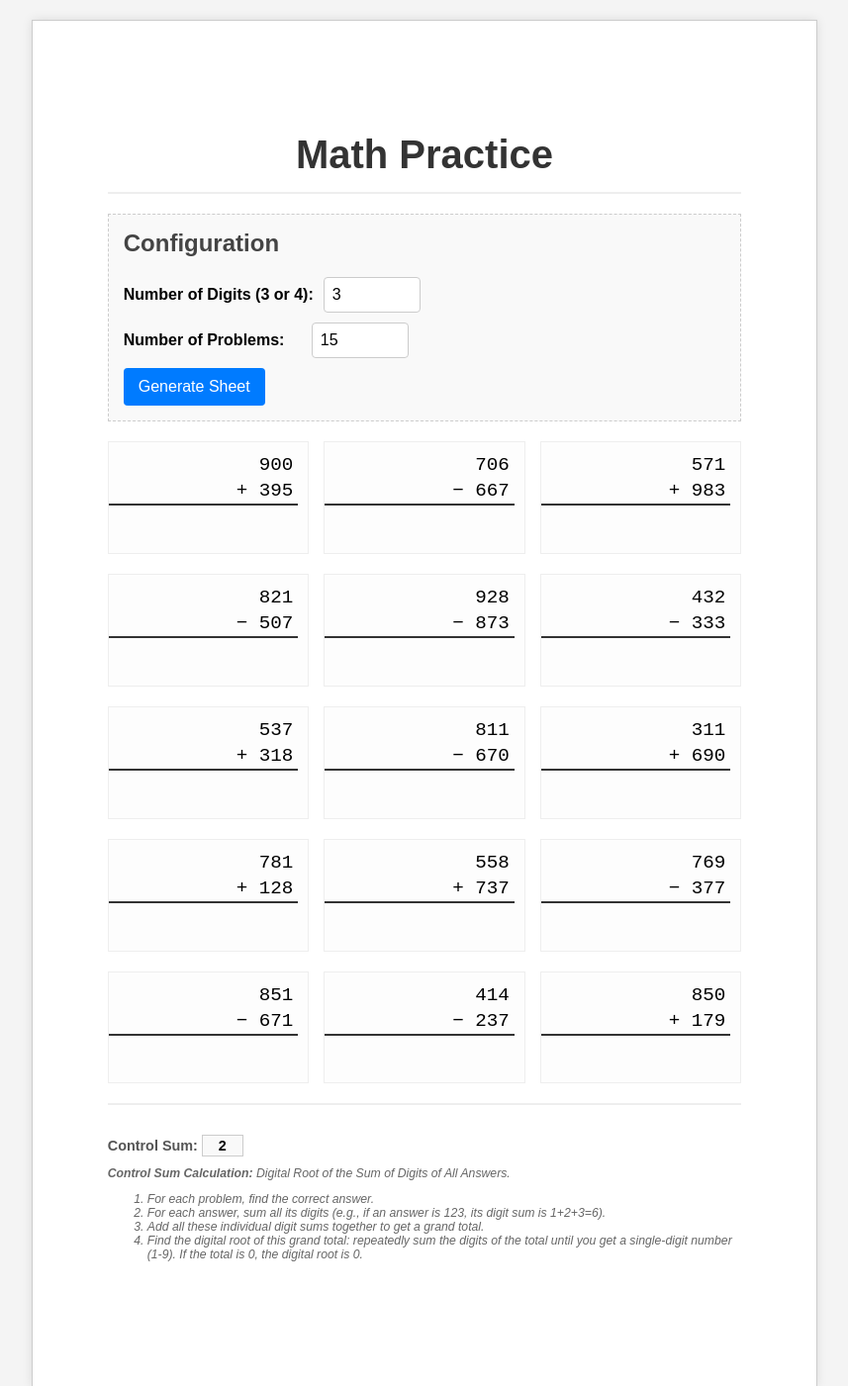
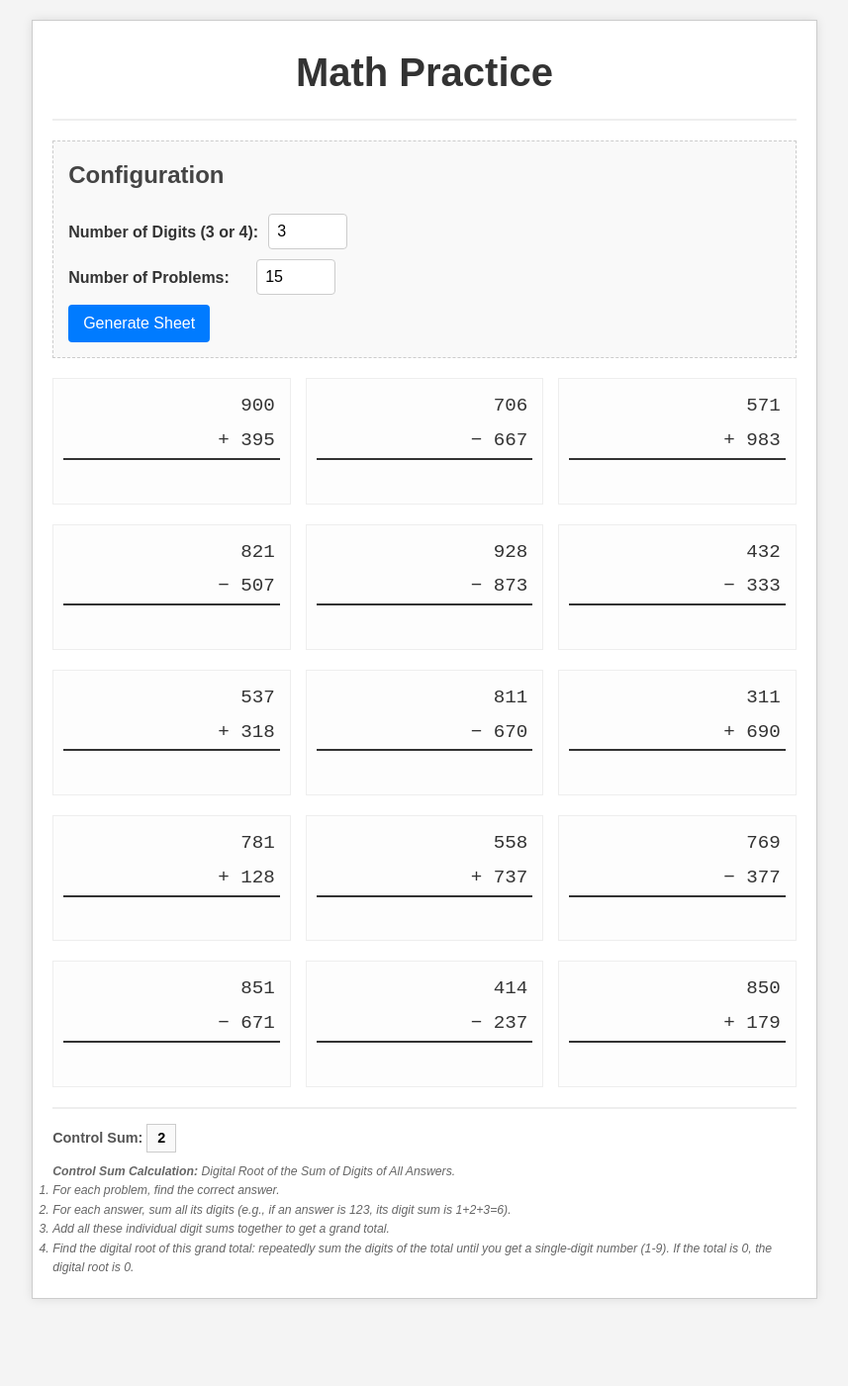
Before and after one commit to korjavin/calcsheet-generator, a plain HTML site: page index.html in a window 1280 px wide. Shown: the top 1401 px of the page at 99% size, without its empty margins (211-1068 px from the left). After the commit the page ends 1333 px from the top, so only its background shows below. Drawn offline with Linux system fonts and the light colour scheme.

Commit message:
Refactor CSS for improved layout and print styles

```diff
--- a/style.css
+++ b/style.css
@@ -1,94 +1,93 @@
+* {
+  box-sizing: border-box;
+  margin: 0;
+  padding: 0;
+}
+
 body {
-    font-family: sans-serif;
-    margin: 0;
-    background-color: #f4f4f4;
-    display: flex;
-    justify-content: center;
-    align-items: flex-start; /* Align to top for potentially long sheets */
-    min-height: 100vh;
-    padding: 20px;
-    box-sizing: border-box;
+  font-family: sans-serif;
+  background-color: #f4f4f4;
+  color: #333;
+  line-height: 1.6;
+  margin: 20px; /* As per instruction for screen style after reset */
+  /* display: flex, justify-content: center, align-items: flex-start, min-height: 100vh from original body are removed
+     as body margin and sheet-container margin:auto will handle spacing and centering */
 }
 
 .sheet-container {
     background-color: #fff;
-    padding: 30mm 20mm; /* Generous padding */
-    border: 1px solid #ccc;
-    box-shadow: 0 0 10px rgba(0, 0, 0, 0.1);
-    width: 100%;
-    max-width: 210mm; /* Approx A4 width */
-    min-height: 297mm; /* Approx A4 height, though content will dictate actual */
-    box-sizing: border-box;
-    display: flex;
-    flex-direction: column;
+    padding: 20px; /* As per instruction for screen style after reset (original was 30mm 20mm) */
+    margin: 20px auto; /* As per instruction for screen style after reset, for centering */
+    max-width: 210mm; /* Approx A4 width (kept from original) */
+    box-shadow: 0 0 10px rgba(0, 0, 0, 0.1); /* Kept from original */
+    border: 1px solid #ccc; /* Kept from original */
+    min-height: 297mm; /* Approx A4 height (kept from original) */
+    display: flex; /* Kept from original, for internal layout */
+    flex-direction: column; /* Kept from original, for internal layout */
 }
 
 header {
     text-align: center;
-    margin-bottom: 20px;
+    margin-bottom: 20px; /* Restored */
     border-bottom: 2px solid #eee;
-    padding-bottom: 15px;
+    padding-bottom: 15px; /* Restored */
 }
 
 header h1 {
-    margin: 0;
+    /* margin: 0; is covered by global reset */
     color: #333;
-    font-size: 2.5em; /* Larger title */
+    font-size: 2.5em;
 }
 
 #problems-section {
-    flex-grow: 1; /* Allows this section to take up available space */
-    margin-bottom: 20px;
+    flex-grow: 1;
+    margin-bottom: 20px; /* Restored */
 }
 
 #problems-grid {
     display: grid;
-    grid-template-columns: repeat(3, 1fr); /* 3 columns */
-    gap: 20px 15px; /* Row gap, Column gap */
-    /* Placeholder styling for problem items - will be refined later */
-    min-height: 150px; /* Ensure it has some height even when empty */
+    grid-template-columns: repeat(3, 1fr);
+    gap: 20px 15px;
+    min-height: 150px;
 }
 
-/* Individual Problem Styling */
 .problem {
     display: flex;
     flex-direction: column;
-    align-items: flex-end; /* Align numbers to the right for math problems */
-    font-family: 'Courier New', Courier, monospace; /* Monospaced font for alignment */
+    align-items: flex-end;
+    font-family: 'Courier New', Courier, monospace;
     font-size: 1.2em;
-    padding: 10px;
+    padding: 10px; /* Restored */
     border: 1px solid #eee;
     background-color: #fdfdfd;
 }
 
 .problem .operand1,
 .problem .operator-operand2 {
-    padding: 2px 5px;
-    width: 100%; /* Ensure they take full width for text-align to work */
+    padding: 2px 5px; /* Restored */
+    width: 100%;
     text-align: right;
 }
 
 .problem .operator-operand2 {
-    border-bottom: 2px solid #333; /* The line for calculation */
-    margin-bottom: 5px; /* Space between line and answer space */
+    border-bottom: 2px solid #333;
+    margin-bottom: 5px; /* Restored */
 }
 
-.problem .problem-line { /* This class is not strictly needed if border-bottom on operator-operand2 is used */
-    display: none; /* Or style as a visible hr if preferred over border */
+.problem .problem-line {
+    display: none;
 }
 
 .problem .answer-space {
-    min-height: 1.5em; /* Space for writing the answer */
+    min-height: 1.5em;
     width: 100%;
     text-align: right;
-    padding: 2px 5px;
-    /* background-color: #e9e9e9; */ /* Optional: to highlight answer area */
+    padding: 2px 5px; /* Restored */
 }
 
-/* Configuration Section Styling */
 #configuration-section {
-    padding: 15px;
-    margin-bottom: 20px;
+    padding: 15px; /* Restored */
+    margin-bottom: 20px; /* Restored */
     border: 1px dashed #ccc;
     background-color: #f9f9f9;
     display: flex;
@@ -97,8 +96,8 @@ header h1 {
 }
 
 #configuration-section h2 {
-    margin-top: 0;
-    margin-bottom: 10px;
+    /* margin-top: 0; is covered by global reset */
+    margin-bottom: 10px; /* Restored */
     font-size: 1.5em;
     color: #444;
 }
@@ -111,19 +110,19 @@ header h1 {
 
 #configuration-section label {
     font-weight: bold;
-    min-width: 180px; /* Align input fields */
+    min-width: 180px;
 }
 
 #configuration-section input[type="number"] {
-    padding: 8px;
+    padding: 8px; /* Restored */
     border: 1px solid #ccc;
     border-radius: 4px;
-    width: 80px; /* Fixed width for number inputs */
+    width: 80px;
     font-size: 1em;
 }
 
 #configuration-section button {
-    padding: 10px 15px;
+    padding: 10px 15px; /* Restored */
     background-color: #007bff;
     color: white;
     border: none;
@@ -131,40 +130,33 @@ header h1 {
     cursor: pointer;
     font-size: 1em;
     transition: background-color 0.3s ease;
-    align-self: flex-start; /* Align button to the start of the flex container */
+    align-self: flex-start;
 }
 
 #configuration-section button:hover {
     background-color: #0056b3;
 }
-/* Placeholder for individual problem styling (to be added when problems are generated)
-.problem-item {
-    border: 1px solid #ddd;
-    padding: 10px;
-    text-align: right;
-}
-*/
 
 #control-sum-section {
     border-top: 2px solid #eee;
-    padding-top: 15px;
-    margin-top: auto; /* Pushes to the bottom if content is short */
+    padding-top: 15px; /* Restored */
+    margin-top: auto; /* Kept */
     font-size: 0.9em;
     color: #555;
 }
 
 #control-sum-section p {
-    margin-bottom: 10px;
+    margin-bottom: 10px; /* Restored */
     font-weight: bold;
 }
 
 #control-sum-value {
     font-weight: bold;
     color: #000;
-    padding: 2px 5px;
+    padding: 2px 5px; /* Restored */
     border: 1px solid #ccc;
     background-color: #f9f9f9;
-    min-width: 30px; /* Ensure space for the number */
+    min-width: 30px;
     display: inline-block;
     text-align: center;
 }
@@ -175,64 +167,71 @@ header h1 {
     color: #666;
 }
 
-/* Basic print-friendliness (more can be added via @media print) */
 @media print {
     body {
         background-color: #fff;
-        padding: 0;
-        margin-top: 0.5cm;    /* Reduced */
-        margin-bottom: 0.5cm; /* Reduced */
-        margin-left: 0.5cm;   /* Added */
-        margin-right: 0.5cm;  /* Added */
-    }
-    .sheet-container {
-        border: none;
-        box-shadow: none;
-        margin: 0;
-        max-width: 100%;
-        min-height: 0; /* Let content dictate height */
-        padding: 0.5cm;     /* Reduced, 0.5cm = 5mm */
-        font-size: 9pt;     /* Added base font size for print */
-    }
-    header h1 {
-        font-size: 18pt; /* Reduced font size */
-    }
-    #control-sum-section {
-        page-break-inside: avoid; /* Try to keep control sum with content */
-        padding-top: 5px;
-        padding-bottom: 5px;
+        margin: 5mm; /* Adjusted from original 0.5cm per side */
+        /* padding: 0; is covered by global reset */
+        -webkit-print-color-adjust: exact; /* Added for better print fidelity */
+        print-color-adjust: exact; /* Added for better print fidelity */
     }
 
-    header { /* For header padding and margin in print */
-        padding-top: 5px;
-        padding-bottom: 5px;
-        margin-bottom: 10px; /* Reduced */
+    .sheet-container {
+        border: none; /* Kept from original print */
+        box-shadow: none; /* Kept from original print */
+        margin: 0 auto; /* Updated for centering within body margins */
+        padding: 5mm;     /* Kept from original print (0.5cm) */
+        font-size: 9pt;   /* Kept from original print */
+
+        width: 210mm; /* Explicit A4 width as base for scaling */
+        height: 277mm; /* Added: A4 height minus margins */
+        max-height: 277mm; /* Added */
+        overflow: hidden; /* Added to clip content */
+        transform: scale(0.97); /* Added for scaling */
+        transform-origin: top center; /* Added for scaling origin */
+    }
+
+    header {
+        padding-top: 5px; /* Kept from original print */
+        padding-bottom: 5px; /* Kept from original print */
+        margin-bottom: 10px; /* Kept from original print */
+    }
+
+    header h1 {
+        font-size: 18pt; /* Kept from original print */
     }
 
     #problems-grid {
-        gap: 5px; /* Reduced gap */
+        gap: 5px; /* Kept from original print */
     }
 
     .problem {
-        padding: 2px; /* Reduced padding */
-        /* font-size will be 1.2em of .sheet-container's 9pt = 10.8pt, screen style is 1.2em */
+        padding: 2px; /* Kept from original print */
+        /* font-size will be 1.2em of .sheet-container's 9pt = 10.8pt */
     }
 
     .problem .operand1,
     .problem .operator-operand2 {
-        font-size: 11pt; /* Specific font size for problem numbers */
+        font-size: 11pt; /* Kept from original print */
+    }
+
+    #control-sum-section {
+        page-break-inside: avoid; /* Kept from original print */
+        padding-top: 5px; /* Kept from original print */
+        padding-bottom: 5px; /* Kept from original print */
     }
 
     #control-sum-section p {
-        font-size: 9pt; /* Reduced font size */
-        margin-bottom: 5px; /* Reduced space */
+        font-size: 9pt; /* Kept from original print */
+        margin-bottom: 5px; /* Kept from original print */
     }
 
     #control-sum-instructions {
-        font-size: 8pt; /* Reduced font size */
-        line-height: 1.2; /* Adjusted line height */
+        font-size: 8pt; /* Kept from original print */
+        line-height: 1.2; /* Kept from original print */
     }
 }
+
 .hidden {
   display: none !important;
 }
```
